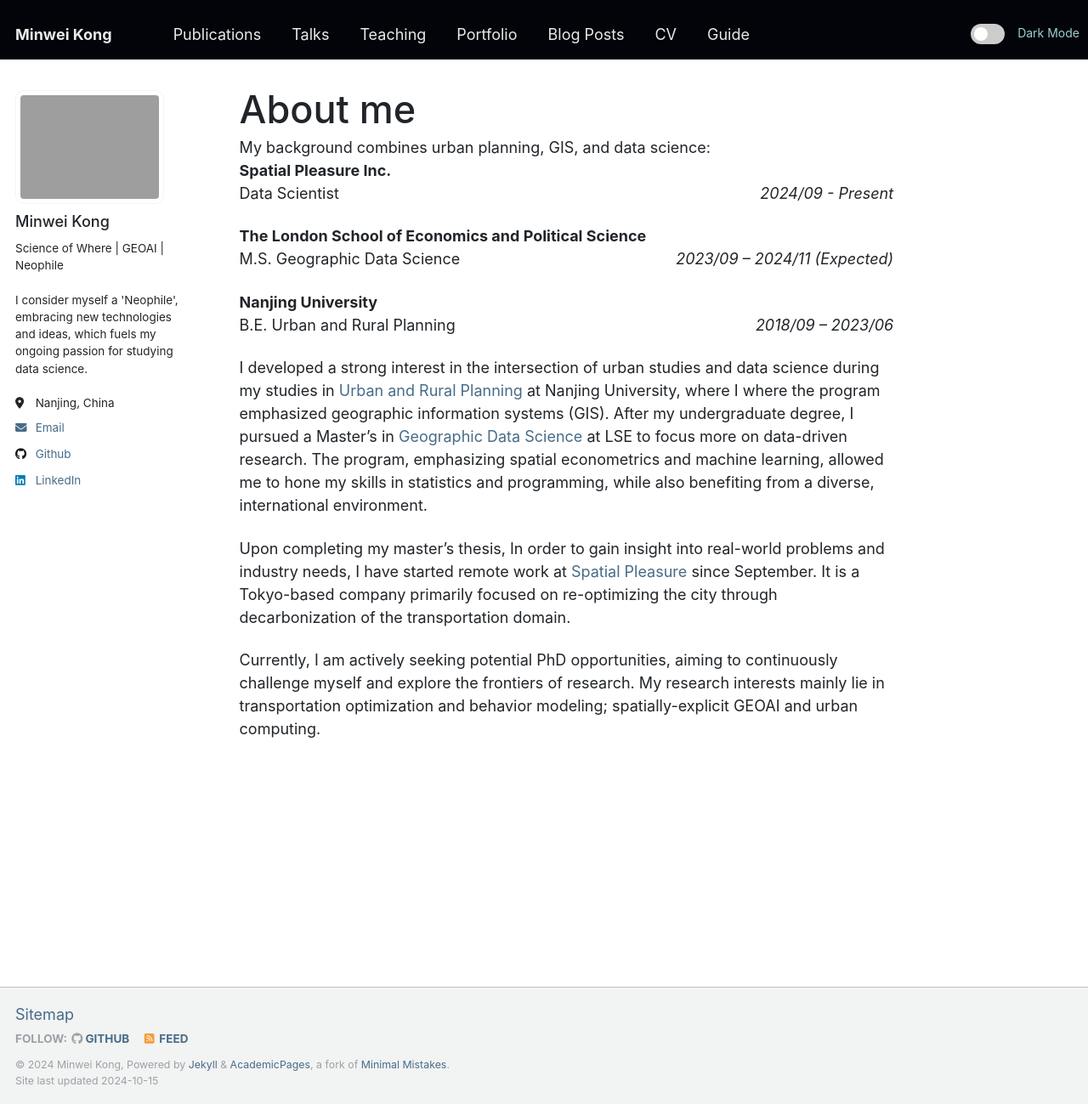
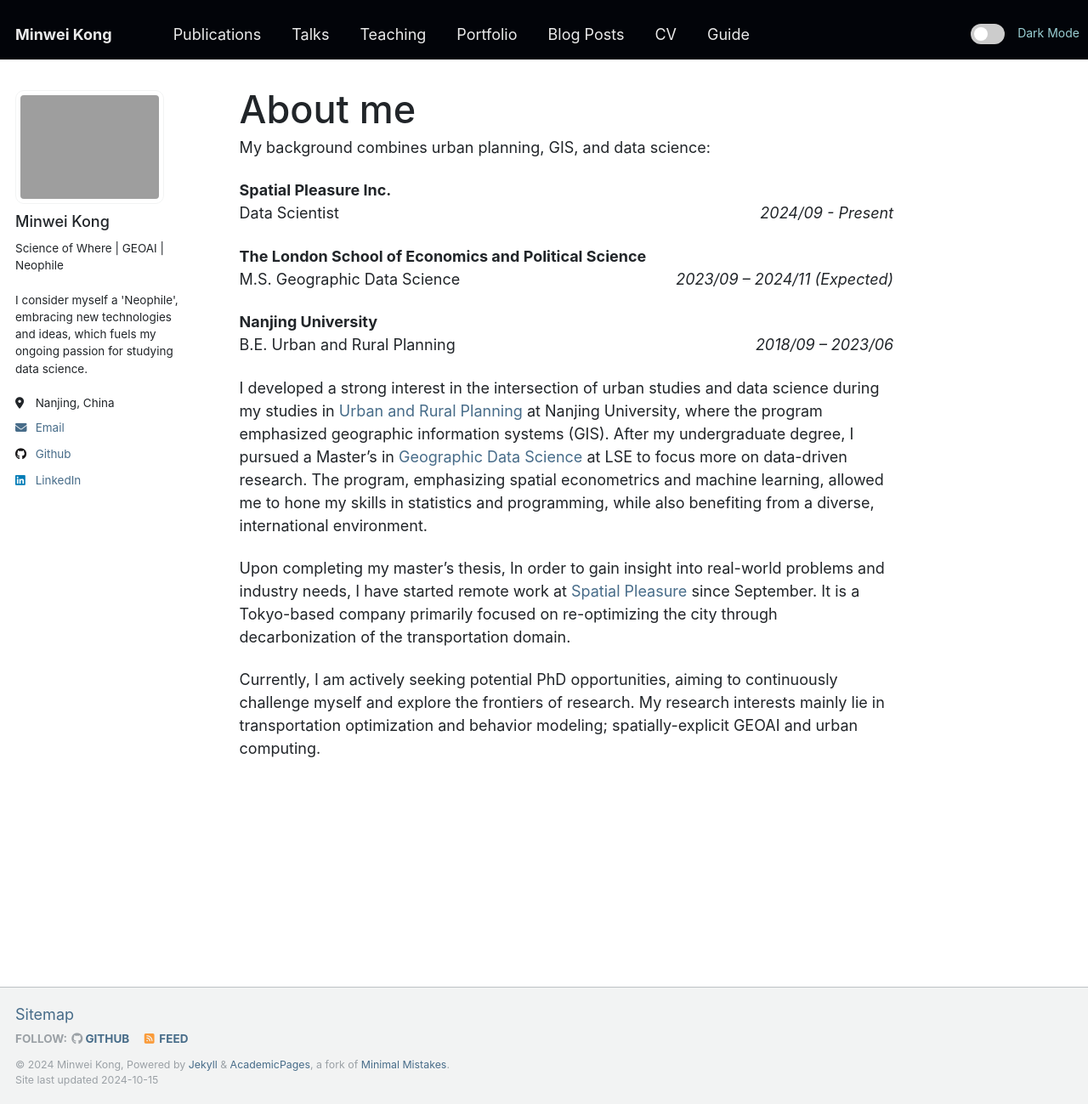
Before and after one commit to Minw913/minw913.github.io, a Jekyll site: the page built from _pages/about.md, in a window 1280 px wide and 1299 px high. Shown: the whole window at 85% size. Built offline with Jekyll 4.4.1, drawn with Linux system fonts in a browser that asks for light colours; nearby versions of some CDN libraries.

Commit message:
update about me

```diff
--- a/_pages/about.md
+++ b/_pages/about.md
@@ -8,7 +8,7 @@
 ---
 
 My background combines urban planning, GIS, and data science:
-<br>
+
 **Spatial Pleasure Inc.**
 <span>Data Scientist</span><span style="float: right;">_2024/09 - Present_</span>
 
@@ -19,20 +19,11 @@
 <br>
 <span>B.E. Urban and Rural Planning</span><span style="float: right;">_2018/09 – 2023/06_</span>
 
-I developed a strong interest in the intersection of urban studies and data science during my studies in [Urban and Rural Planning](https://arch.nju.edu.cn/) at Nanjing University, where I where the program emphasized geographic information systems (GIS). After my undergraduate degree, I pursued a Master’s in [Geographic Data Science](https://www.lse.ac.uk/study-at-lse/graduate/msc-geographic-data-science) at LSE to focus more on data-driven research. The program, emphasizing spatial econometrics and machine learning, allowed me to hone my skills in statistics and programming, while also benefiting from a diverse, international environment.
+I developed a strong interest in the intersection of urban studies and data science during my studies in [Urban and Rural Planning](https://arch.nju.edu.cn/) at Nanjing University, where the program emphasized geographic information systems (GIS). After my undergraduate degree, I pursued a Master’s in [Geographic Data Science](https://www.lse.ac.uk/study-at-lse/graduate/msc-geographic-data-science) at LSE to focus more on data-driven research. The program, emphasizing spatial econometrics and machine learning, allowed me to hone my skills in statistics and programming, while also benefiting from a diverse, international environment.
 
 Upon completing my master’s thesis, In order to gain insight into real-world problems and industry needs, I have started remote work at [Spatial Pleasure](https://spatial-pleasure.xyz/en/page/2/) since September. It is a Tokyo-based company primarily focused on re-optimizing the city through decarbonization of the transportation domain.
 
 Currently, I am actively seeking potential PhD opportunities, aiming to continuously challenge myself and explore the frontiers of research. My research interests mainly lie in transportation optimization and behavior modeling; spatially-explicit GEOAI and urban computing.
-
-<!-- ------ -->
-<!-- **Hobbies** -->
-<!-- In my spare time, I enjoy following various mystery, fantasy and science fiction novels, TV shows, and podcasts. It would be great if I could become an amateur illustrator of sci-fi novels in the future!  -->
-<!-- I relate somewhat to the word Neophile, as I am a person who holds a positive attitude toward new things, innovation, and change. I have a strong enthusiasm for new technologies and emerging ideas, which might be the underlying motivation driving me to continuously study in data science field. -->
-
-
-<!-- **Markdown generator**
------- -->
 
 <!-- Example: editing a markdown file for a talk
 ![Editing a markdown file for a talk](/images/editing-talk.png) -->
```
